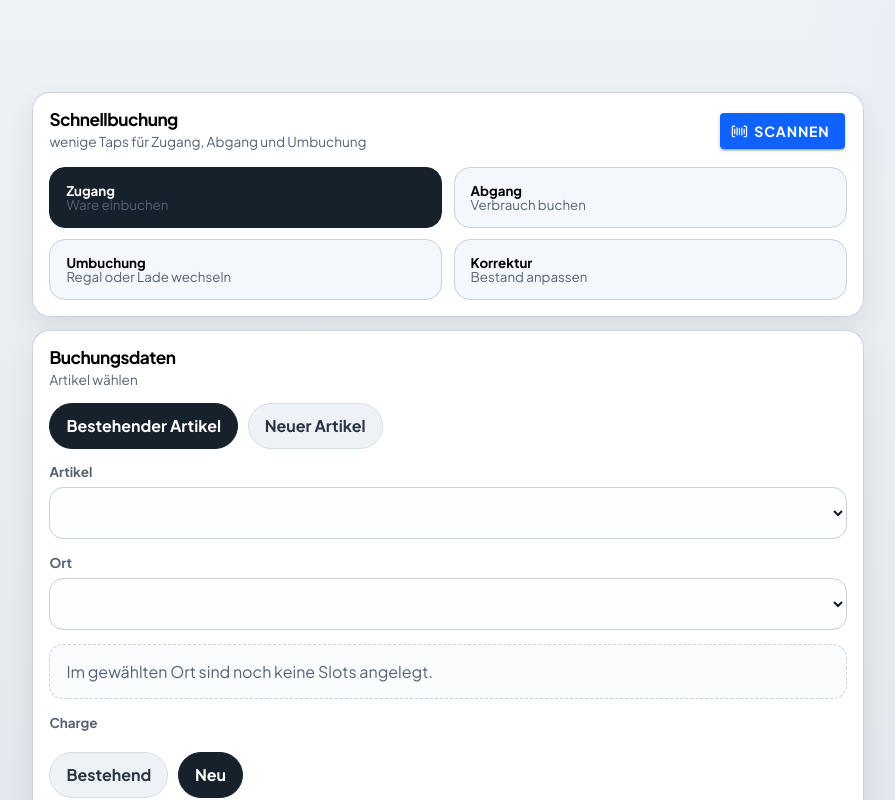
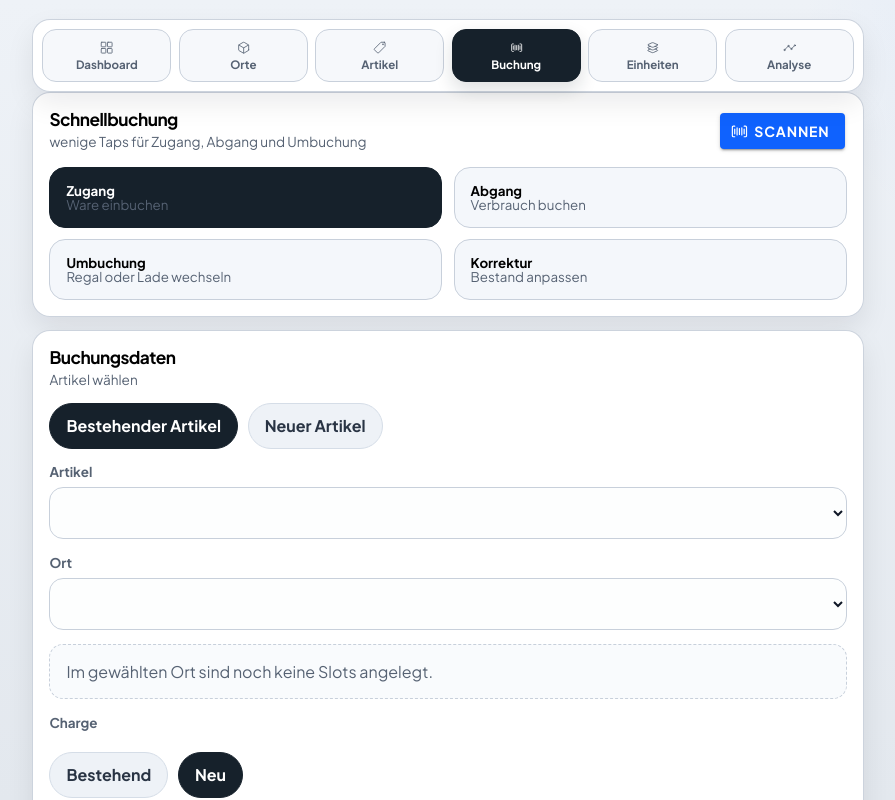
Before and after one commit to nitevlite/lagerkontrolle, a React (Vite) app: page / in a window 1280 px wide. Shown: the whole page, without its empty margins (192-1087 px from the left). Built offline with nearby package versions, Linux system fonts and the light colour scheme.

Commit message:
Hide collapsed mobile nav on scroll

```diff
--- a/src/App.tsx
+++ b/src/App.tsx
@@ -103,7 +103,7 @@ function downloadTextFile(filename: string, content: string, type: string) {
 
 function App() {
   const [activeView, setActiveView] = useState<ViewKey>("booking");
-  const [navVisible, setNavVisible] = useState(false);
+  const [navVisible, setNavVisible] = useState(true);
   const [navExpanded, setNavExpanded] = useState(false);
   const [selectedLocationId, setSelectedLocationId] = useState("");
   const [pendingReset, setPendingReset] = useState(false);
--- a/src/theme.css
+++ b/src/theme.css
@@ -896,9 +896,9 @@ ion-content.shell::part(scroll) {
   }
 
   .surface--nav-hidden {
-    transform: translateY(calc(-100% - 0.75rem));
-    opacity: 0;
-    pointer-events: none;
+    transform: translateY(0);
+    opacity: 1;
+    pointer-events: auto;
   }
 
   .metric-grid {
@@ -1018,9 +1018,9 @@ ion-content.shell::part(scroll) {
   }
 
   .surface--nav-hidden {
-    transform: translateY(0);
-    opacity: 1;
-    pointer-events: auto;
+    transform: translateY(calc(-100% - 0.75rem));
+    opacity: 0;
+    pointer-events: none;
   }
 
   .surface--nav-hidden .view-switcher,
```
